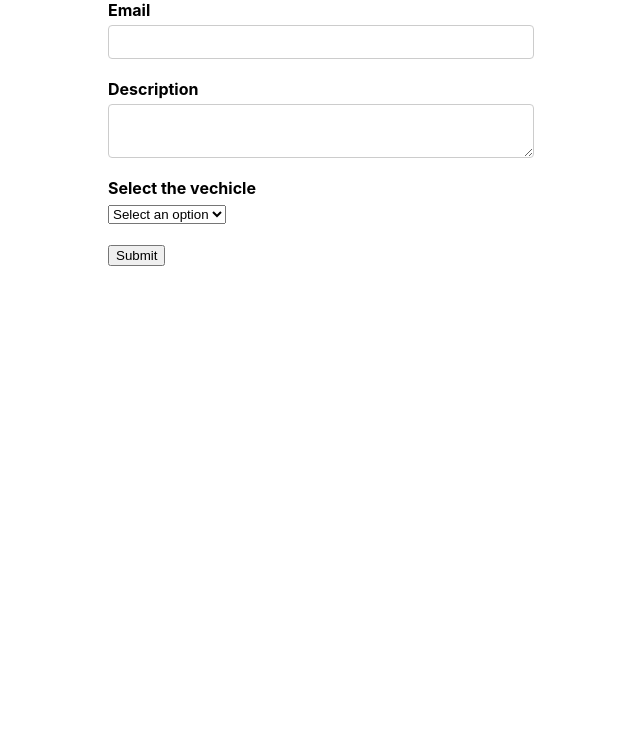
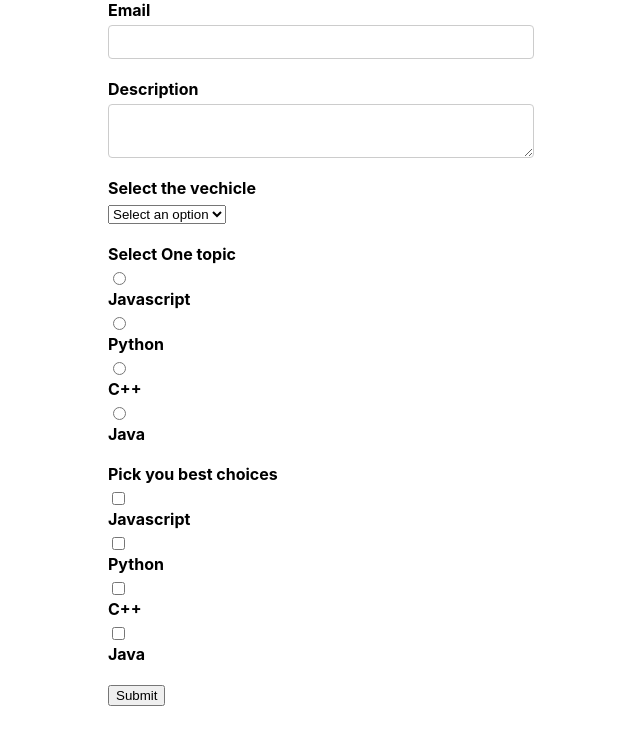
Before and after one commit to jaybamania/ReactJS, a React (Create React App) app: page / in a window 1280 px wide. Shown: the top 744 px of the page, without its empty margins (319-959 px from the left). Built offline with nearby package versions, Linux system fonts and the light colour scheme.

Commit message:
RadioButtons-CheckBoxGroup-Reusable-Component

```diff
--- /dev/null
+++ b/src/Components/CheckBoxGroup.js
@@ -0,0 +1,37 @@
+import { ErrorMessage, Field } from 'formik'
+import React from 'react'
+import TextError from './TextError'
+
+function CheckBoxGroup(props) {
+    const { label , name, options, ...rest} = props
+    return (
+        <div className="form-control">
+            <label>{label}</label>
+            <Field name={name} {...rest}>
+                {
+                    ({ field }) =>{
+                        return options.map(option =>{
+                            return (
+                                <React.Fragment key={option.key}>
+                                    <span><input
+                                        type='checkbox'
+                                        id={option.value}
+                                        {...field}
+                                        value={option.value}
+                                        checked={field.value.includes(option.value)}
+                                    />
+                                    <label htmlFor={option.value}>{option.key}</label>
+                                    </span>
+                                </React.Fragment>
+                            )
+                        })
+
+                    }
+                }
+            </Field>
+            <ErrorMessage name={name} component={TextError} />
+        </div>
+    )
+}
+
+export default CheckBoxGroup
--- a/src/Components/FormikContainer.js
+++ b/src/Components/FormikContainer.js
@@ -2,9 +2,21 @@ import { Form, Formik } from 'formik'
 import React from 'react'
 
 import * as Yup from 'yup'
-import FromikControl from './FromikControl'
+import FormikControl from './FormikControl'
 
 function FormikContainer() {
+    const checkBoxOptions = [
+        { key : 'Javascript' , value:'c1'},
+        { key : 'Python' , value : 'c2'},
+        { key : 'C++' , value : 'c3'},
+        { key : 'Java' , value : 'c4'}
+    ]
+    const radioButtonOptions = [
+        { key : 'Javascript' , value:'r1'},
+        { key : 'Python' , value : 'r2'},
+        { key : 'C++' , value : 'r3'},
+        { key : 'Java' , value : 'r4'}
+    ]
     const dropdownOptions = [
         { key : 'Select an option' , value:''},
         { key : 'Car' , value:'1'},
@@ -15,12 +27,16 @@ function FormikContainer() {
     const initialValues = {
         email:'',
         description:'',
-        selectOption : ''
+        selectOption : '',
+        radioOptions:'',
+        checkBoxOption:[],
     }
     const validationSchema = Yup.object({
         email : Yup.string().required('Required'),
         description : Yup.string().required('Required'),
-        selectOption : Yup.string().required('Required')
+        selectOption : Yup.string().required('Required'),
+        radioOptions : Yup.string().required('Required'),
+        checkBoxOption : Yup.array().required('Required')
     })
     const onSubmit = values => console.log('Form data',values)
     return (
@@ -31,22 +47,34 @@ function FormikContainer() {
         >
             {
                 formik => <Form>
-                    <FromikControl
+                    <FormikControl
                         control='input'
                         type='email'
                         label='Email'
                         name='email'
                     />
-                    <FromikControl
+                    <FormikControl
                         control='textarea'
                         label='Description'
                         name='description'
                     />
-                    <FromikControl
+                    <FormikControl
                         control='select'
                         label='Select the vechicle'
                         name='selectOption'
                         options={dropdownOptions}
+                    />
+                    <FormikControl
+                        control='radio'
+                        label='Select One topic'
+                        name='radioOptions'
+                        options={radioButtonOptions}
+                    />
+                    <FormikControl
+                        control='checkbox'
+                        label='Pick you best choices'
+                        name='checkBoxOption'
+                        options={checkBoxOptions}
                     />
                     <button type='submit'>Submit</button>
                 </Form>
--- a/src/Components/FromikControl.js
+++ b/src/Components/FormikControl.js
@@ -1,9 +1,11 @@
 import React from 'react'
+import CheckBoxGroup from './CheckBoxGroup'
 import Input from './Input'
+import RadioButtons from './RadioButtons'
 import Select from './Select'
 import Textarea from './Textarea'
 
-function FromikControl(props) {
+function FormikControl(props) {
     const {control, ...rest} = props
     switch(control){
         case 'input':
@@ -13,7 +15,9 @@ function FromikControl(props) {
         case 'select':
             return <Select {...rest} />
         case 'radio':
+            return <RadioButtons {...rest} />
         case 'checkbox':
+            return <CheckBoxGroup {...rest} />
         case 'date':
             default : return null
     }
@@ -24,4 +28,4 @@ function FromikControl(props) {
     )
 }
 
-export default FromikControl
+export default FormikControl
--- /dev/null
+++ b/src/Components/RadioButtons.js
@@ -0,0 +1,37 @@
+import { ErrorMessage, Field } from 'formik'
+import React from 'react'
+import TextError from './TextError'
+
+function RadioButtons(props) {
+    const { label , name, options, ...rest} = props
+    return (
+        <div className="form-control">
+            <label>{label}</label>
+            <Field name={name} {...rest}>
+                {
+                    ({ field }) =>{
+                        return options.map(option =>{
+                            return (
+                                <React.Fragment key={option.key}>
+                                    <span><input
+                                        type='radio'
+                                        id={option.value}
+                                        {...field}
+                                        value={option.value}
+                                        checked={field.value === option.value}
+                                    />
+                                    <label htmlFor={option.value}>{option.key}</label>
+                                    </span>
+                                </React.Fragment>
+                            )
+                        })
+
+                    }
+                }
+            </Field>
+            <ErrorMessage name={name} component={TextError} />
+        </div>
+    )
+}
+
+export default RadioButtons
```
